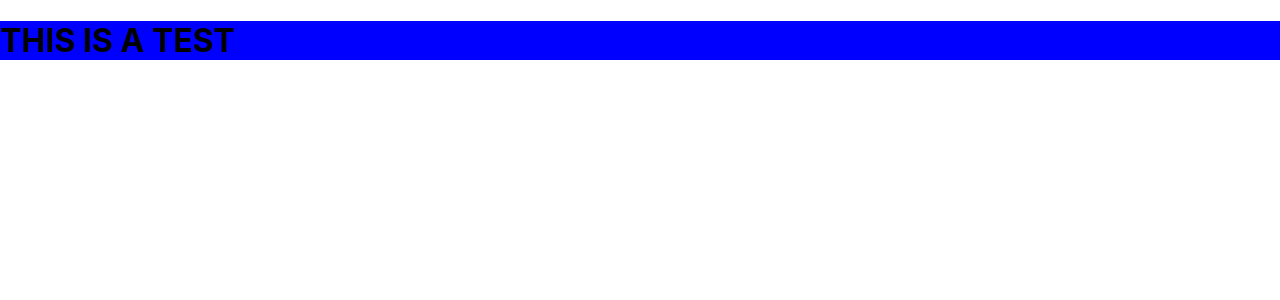
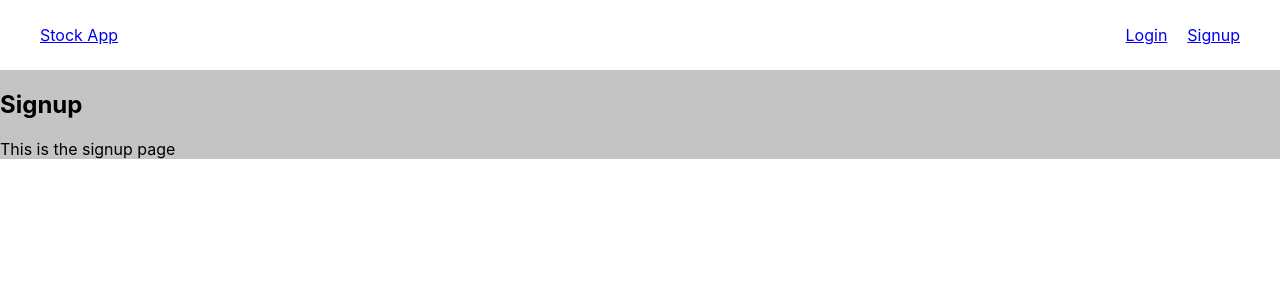
Before and after one commit to team-hack/stockapp, a React (Create React App) app: page /signup in a window 1280 px wide. Shown: the top 300 px of the page. Built offline with nearby package versions, Linux system fonts and the light colour scheme.

Commit message:
Corrected Component Changes placed login component in correct folder structure

```diff
--- a/src/App.tsx
+++ b/src/App.tsx
@@ -5,7 +5,8 @@ import { BrowserRouter as Router, Switch, Route } from "react-router-dom";
 import { Page } from "./components/Page";
 // Navbar
 import { Header } from "./components/Header";
-
+// Login
+import { Login } from "./components/Login"
 const App = (): JSX.Element => {
   return (
     <div className="App">
@@ -13,9 +14,11 @@ const App = (): JSX.Element => {
         <Router>
           <div>
             <Header />
+
             <Switch>
               <Route exact path="/login">
                 <Page title="Login" content="This is the login page" />
+                <Login />
               </Route>
               <Route exact path="/signup">
                 <Page title="Signup" content="This is the signup page" />
--- a/src/index.tsx
+++ b/src/index.tsx
@@ -3,11 +3,11 @@ import ReactDOM from 'react-dom';
 import './index.css';
 import App from './App';
 import reportWebVitals from './reportWebVitals';
-import Login from './components/Login/Login';
+
 
 ReactDOM.render(
   <React.StrictMode>
-    <Login />
+    <App />
   </React.StrictMode>,
   document.getElementById('root')
 );
```
